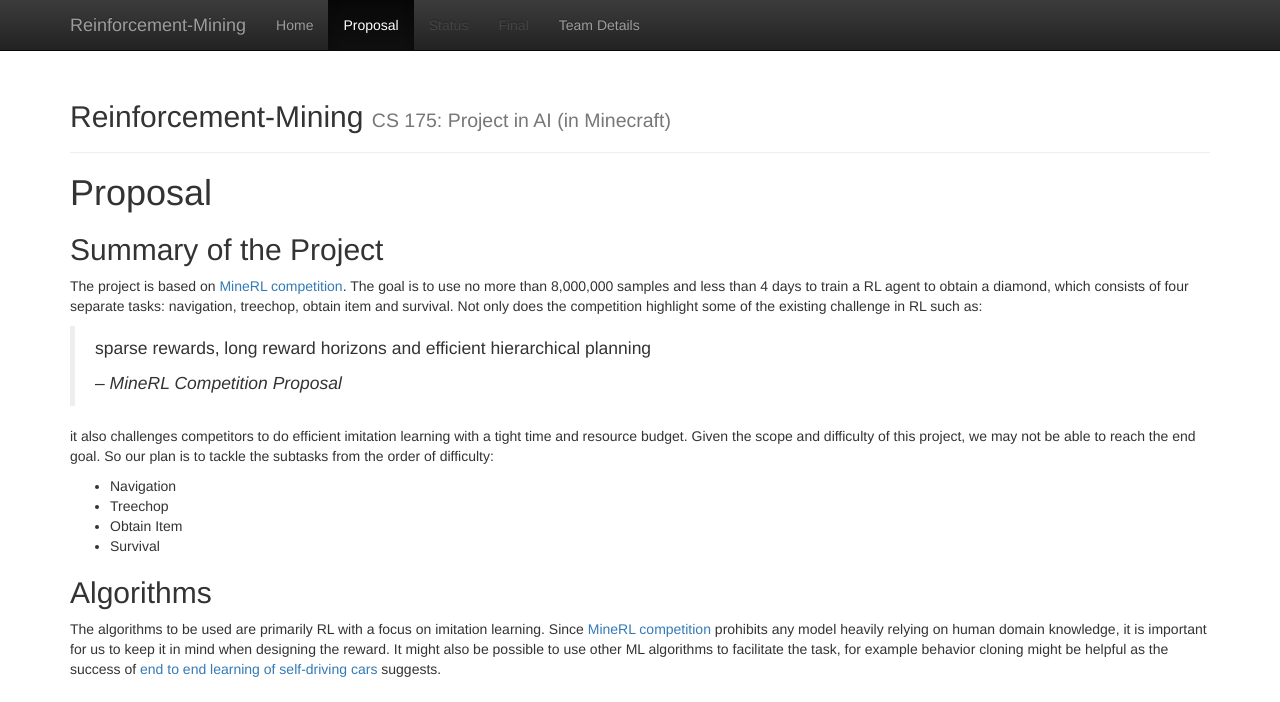
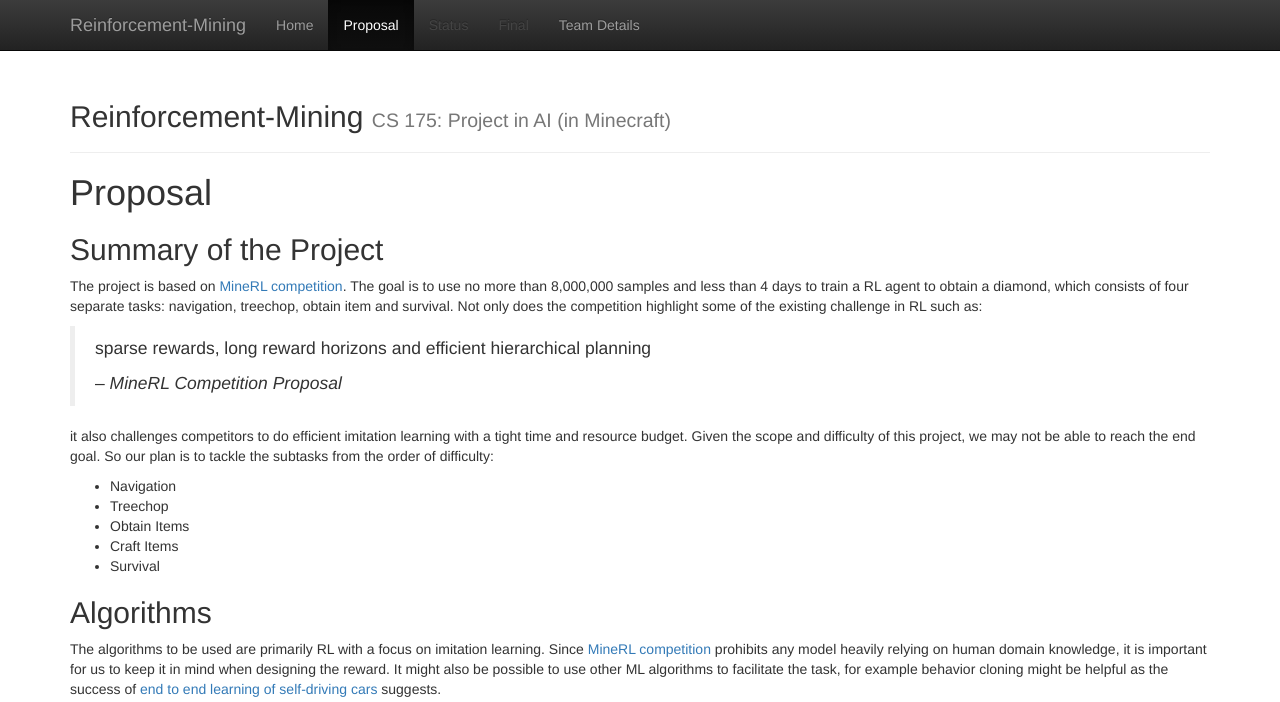
Before and after one commit to TDHTTTT/RM, a Jekyll site: the page built from docs/proposal.md, in a window 1280 px wide and 1295 px high. Shown: the top 702 px of the window. Built offline with Jekyll 4.4.1, drawn with Linux system fonts in a browser that asks for light colours; some of the changed text lies outside the part shown.

Commit message:
Update proposal.md

```diff
--- a/docs/proposal.md
+++ b/docs/proposal.md
@@ -14,7 +14,8 @@
 it also challenges competitors to do efficient imitation learning with a tight time and resource budget. Given the scope and difficulty of this project, we may not be able to reach the end goal. So our plan is to tackle the subtasks from the order of difficulty:
 + Navigation
 + Treechop
-+ Obtain Item
++ Obtain Items
++ Craft Items
 + Survival
 
 
```
Also changed, not shown: other parts of docs/proposal.md (+1 -1 lines).
